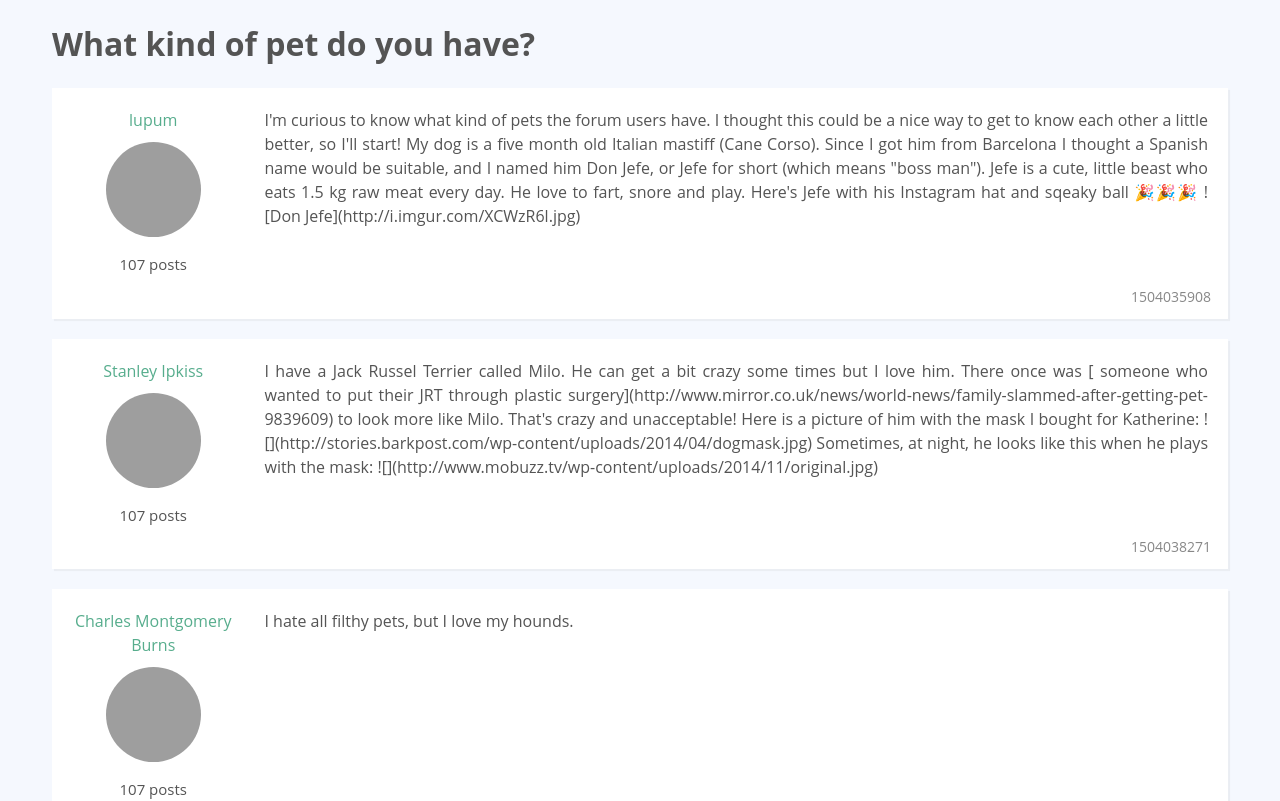
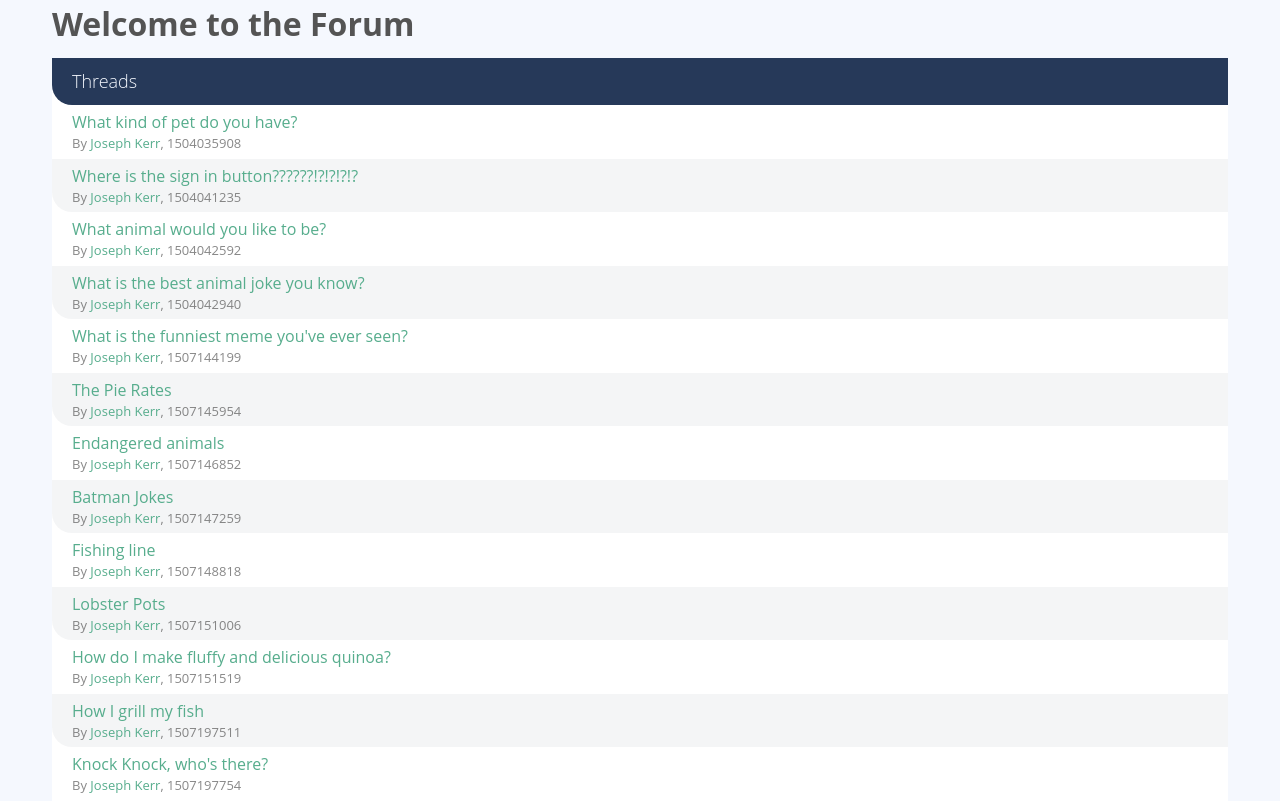
Before and after one commit to machariamarigi/lukexp, a Vue app: page / in a window 1280 px wide. Shown: the top 801 px of the page. Built offline with nearby package versions, Linux system fonts and the light colour scheme; grey boxes are pictures that could not be loaded.

Commit message:
Use the ThreadList component

```diff
--- a/src/components/HelloWorld.vue
+++ b/src/components/HelloWorld.vue
@@ -1,61 +1,25 @@
 <template>
-  <div>
-    <div
-      v-for="thread in threads"
-      class="col-large push-top"
-      v-bind:key="thread.id"
-    >
-      <h1>{{thread.title}}</h1>
-
-      <div class="post-list">
-        <div
-          v-for="postId in thread.posts"
-          class="post"
-          v-bind:key="postId"
-        >
-          <div class="user-info">
-            <a
-              href="#"
-              class="user-name"
-            >{{users[posts[postId].userId].name}}</a>
-
-            <a href="#">
-              <img
-                class="avatar-large"
-                :src="users[posts[postId].userId].avatar"
-                alt=""
-              >
-            </a>
-
-            <p class="desktop-only text-small">107 posts</p>
-          </div>
-
-          <div class="post-content">
-            <div>
-              {{posts[postId].text}}
-            </div>
-          </div>
-
-          <div class="post-date text-faded">
-            {{posts[postId].publishedAt}}
-          </div>
-        </div>
-      </div>
-    </div>
+  <div class="col-full">
+    <h1>Welcome to the Forum</h1>
+    <ThreadList :threads="threads" />
   </div>
 </template>
 
 <script>
 import sourceData from "../data.json";
+import ThreadList from "./ThreadList";
 
 export default {
   name: "HelloWorld",
   data() {
     return {
-      threads: sourceData.threads,
+      threads: Object.values(sourceData.threads),
       posts: sourceData.posts,
       users: sourceData.users
     };
+  },
+  components: {
+    ThreadList
   }
 };
 </script>
```
